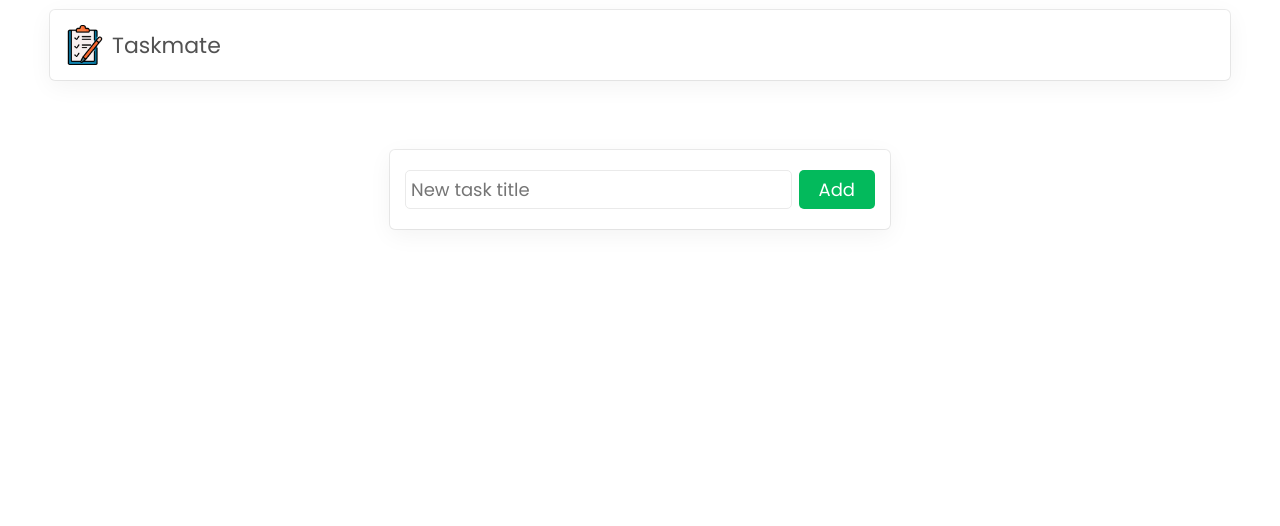
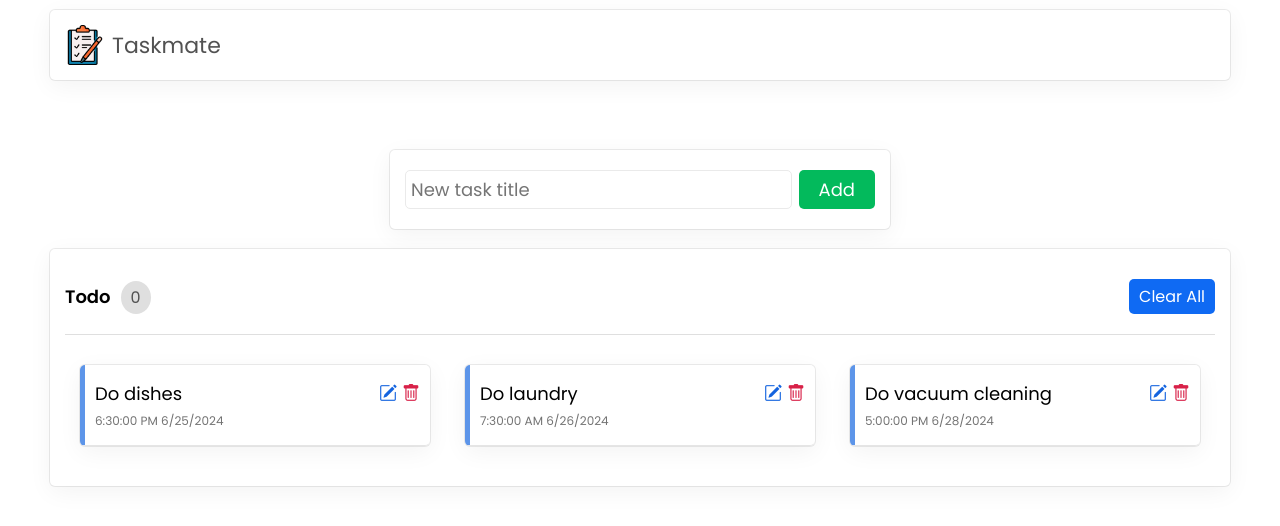
Before and after one commit to JSerriere/taskmate, a JavaScript app: page / in a window 1280 px wide. Shown: the top 526 px of the page. Built offline with nearby package versions, Linux system fonts and the light colour scheme; the HTML template or start-up script is replaced by a standard one.

Commit message:
Import ShwTask component

```diff
--- a/src/App.js
+++ b/src/App.js
@@ -1,5 +1,6 @@
 import { Header } from "./components/Header";
 import { AddTask } from "./components/AddTask";
+import { ShowTask } from "./components/ShowTask";
 
 import './App.css';
 
@@ -8,6 +9,7 @@ function App() {
     <div className="App">
       <Header />
       <AddTask />
+      <ShowTask />
     </div>
   );
 }
```
